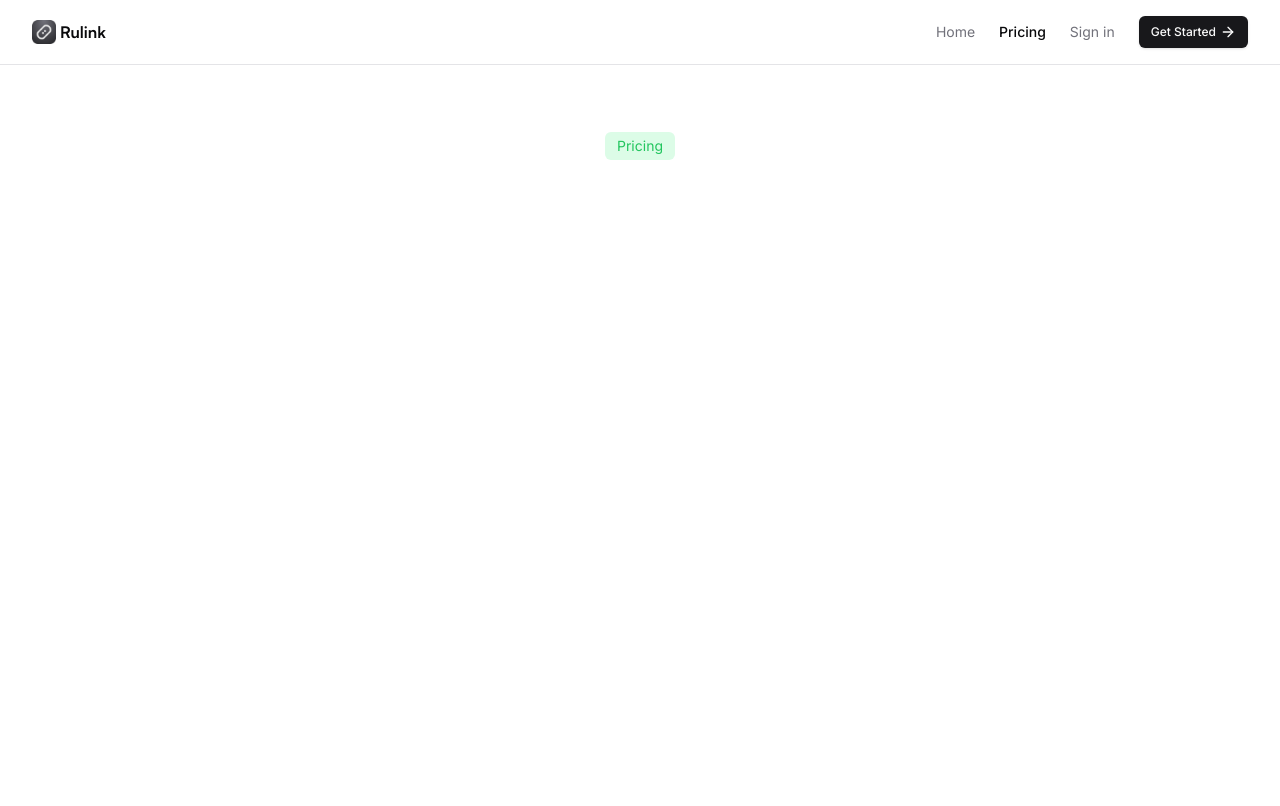
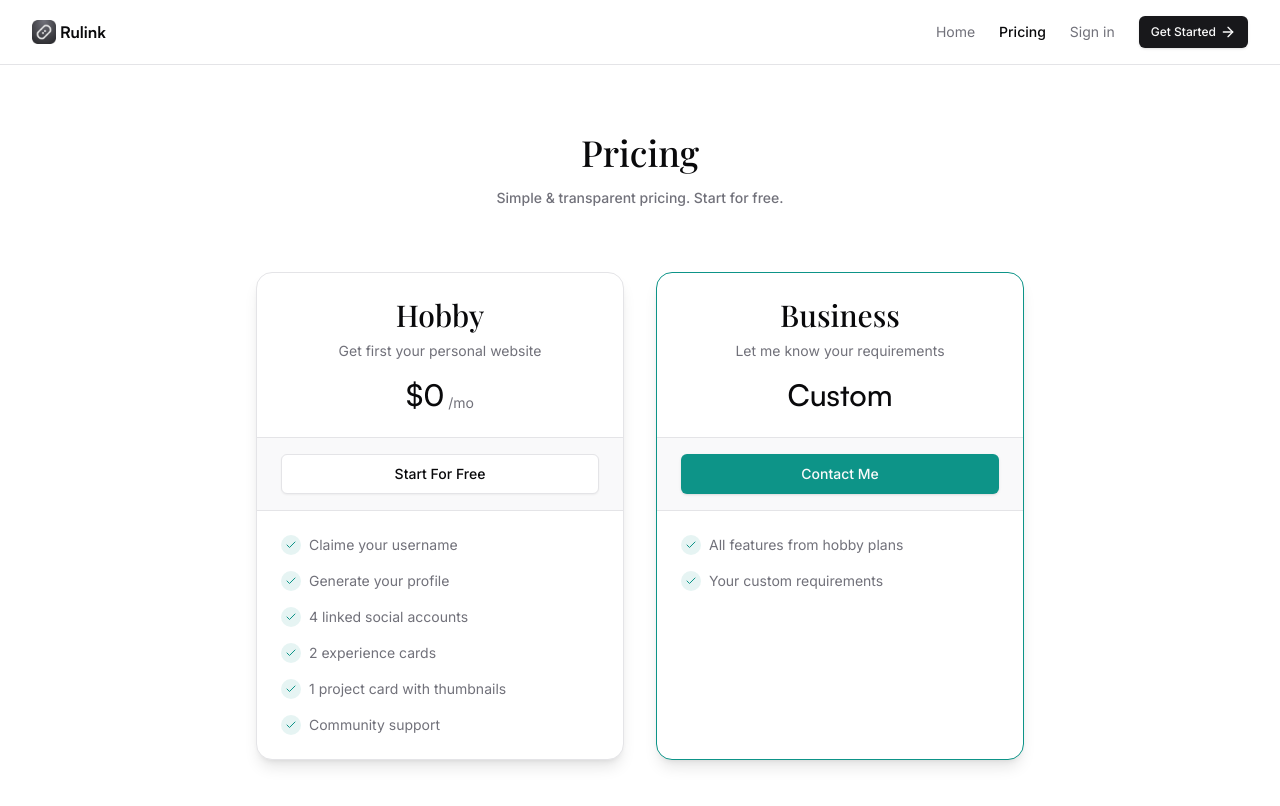
Before and after one commit to robiuzzaman4/rulink-frontend, a Next.js app: page /pricing in a window 1280 px wide. Shown: the top 806 px of the page. Built offline with nearby package versions, Linux system fonts and the light colour scheme; no server answers; a web font is replaced by a local one.

Commit message:
feat: pricing plans card design done

```diff
--- a/src/app/(unprotected)/pricing/page.tsx
+++ b/src/app/(unprotected)/pricing/page.tsx
@@ -1,10 +1,25 @@
-import Badge from "@/components/pages/pricing/badge";
+import PricingCard from "@/components/pages/pricing/pricing-card";
+import { PRICING_PLANS } from "@/constants/pricing";
 import React from "react";
 
 const PricingPage = () => {
   return (
-    <div className="mt-[68px] py-16">
-      <Badge />
+    <div className="mt-[68px] py-16 flex flex-col gap-16 px-4 lg:px-6">
+      {/* pricing header */}
+      <div className="w-fit mx-auto flex flex-col items-center justify-center gap-4">
+        <h2 className="text-3xl md:text-4xl text-center font-medium font-serif">
+          Pricing
+        </h2>
+        <p className="text-sm font-medium text-muted-foreground text-center">
+          Simple & transparent pricing. Start for free.
+        </p>
+      </div>
+      {/* pricing cards */}
+      <div className="w-full max-w-3xl mx-auto grid lg:grid-cols-2 gap-8">
+        {PRICING_PLANS?.map((pricing) => (
+          <PricingCard key={pricing?.id} pricing={pricing} />
+        ))}
+      </div>
     </div>
   );
 };
--- a/src/app/layout.tsx
+++ b/src/app/layout.tsx
@@ -5,7 +5,11 @@ import "./globals.css";
 import { ClerkProvider } from "@clerk/nextjs";
 import StoreProvider from "@/provider/store-provider";
 import { Toaster } from "sonner";
-import { CheckCircledIcon, CrossCircledIcon } from "@radix-ui/react-icons";
+import {
+  CheckCircledIcon,
+  CrossCircledIcon,
+  InfoCircledIcon,
+} from "@radix-ui/react-icons";
 
 const inter = Inter({
   subsets: ["latin"],
@@ -63,8 +67,11 @@ export default function RootLayout({
             <Toaster
               position="top-center"
               icons={{
-                success: <CheckCircledIcon className="text-rulink-primary h-5 w-5" />,
+                success: (
+                  <CheckCircledIcon className="text-rulink-primary h-5 w-5" />
+                ),
                 error: <CrossCircledIcon className="text-rose-600 h-5 w-5" />,
+                info: <InfoCircledIcon className="text-orange-600 h-5 w-5" />,
               }}
               className="text-sm font-sans"
             />
--- a/src/components/pages/pricing/pricing-card.tsx
+++ b/src/components/pages/pricing/pricing-card.tsx
@@ -1,11 +1,87 @@
-import React from 'react';
+"use client";
 
-const PricingCard = () => {
-    return (
-        <div>
+import { Button } from "@/components/ui/button";
+import { cn } from "@/lib/utils";
+import { TPricing } from "@/types";
+import { Check } from "lucide-react";
+import Link from "next/link";
+import React from "react";
+import { toast } from "sonner";
 
+interface PricingCardProps {
+  pricing: TPricing;
+}
+
+const PricingCard = ({ pricing }: PricingCardProps) => {
+  // === handle contact me ===
+  const handleContactMe = () => {
+    toast.info("Custom plan will be available soon.");
+  };
+
+  return (
+    <div
+      className={cn(
+        "bg-background rounded-2xl border border-border shadow-lg py-6 flex flex-col gap-4 lg:gap-6",
+        {
+          "border-rulink-primary": pricing?.plan === "Business",
+        }
+      )}
+    >
+      <div className="px-4 lg:px-6 flex flex-col gap-4">
+        {/* header section */}
+        <span className="grid gap-2">
+          <h1 className="text-center text-3xl font-medium font-serif">
+            {pricing?.plan}
+          </h1>
+          <p className="text-center text-sm text-muted-foreground">
+            {pricing?.description}
+          </p>
+        </span>
+        <div className="flex items-center justify-center w-full">
+          {pricing?.price === "FREE" ? (
+            <span className="flex items-end gap-1">
+              <p className="text-3xl text-center font-medium font-satoshi">
+                $0
+              </p>
+              <p className="text-sm text-muted-foreground">/mo</p>
+            </span>
+          ) : (
+            <span className="text-3xl text-center font-medium font-satoshi">
+              Custom
+            </span>
+          )}
         </div>
-    );
+      </div>
+      {/* action button */}
+      <div className="px-4 lg:px-6 py-4 grid place-items-center w-full bg-secondary/50 border-t border-t-border border-b border-b-border">
+        {pricing?.price === "FREE" ? (
+          <Button asChild className="w-full" variant="outline" size="lg">
+            <Link href="/sign-up">Start For Free</Link>
+          </Button>
+        ) : (
+          <Button
+            onClick={handleContactMe}
+            className="w-full"
+            variant="rulink"
+            size="lg"
+          >
+            Contact Me
+          </Button>
+        )}
+      </div>
+      {/* features */}
+      <div className="px-4 lg:px-6 grid gap-4">
+        {pricing?.features?.map((feature, index) => (
+          <div key={index} className="flex items-center gap-2">
+            <div className="h-5 w-5 rounded-full bg-rulink-primary/10 grid place-items-center text-rulink-primary">
+              <Check size={12} />
+            </div>
+            <p className="text-sm text-muted-foreground">{feature}</p>
+          </div>
+        ))}
+      </div>
+    </div>
+  );
 };
 
 export default PricingCard;
--- a/src/components/shared/dashboard-navbar.tsx
+++ b/src/components/shared/dashboard-navbar.tsx
@@ -19,7 +19,7 @@ import {
   DrawerHeader,
   DrawerTitle,
 } from "@/components/ui/drawer";
-import { navlinks } from "@/constants/navlinks";
+import { NAVLINKS } from "@/constants/navlinks";
 import { cn } from "@/lib/utils";
 import { UserButton } from "@clerk/nextjs";
 
@@ -77,7 +77,7 @@ const DashboardNavbar = () => {
                 Overview
               </h5>
               <div className="grid">
-                {navlinks.overview.map(({ label, href, icon }) => {
+                {NAVLINKS.overview.map(({ label, href, icon }) => {
                   const isActive = pathname === href;
                   return (
                     <Link
@@ -105,7 +105,7 @@ const DashboardNavbar = () => {
                 Manage
               </h5>
               <div className="grid">
-                {navlinks.manage.map(({ label, href, icon }) => {
+                {NAVLINKS.manage.map(({ label, href, icon }) => {
                   const isActive = pathname === href;
                   return (
                     <Link
--- a/src/components/shared/sidebar.tsx
+++ b/src/components/shared/sidebar.tsx
@@ -1,6 +1,6 @@
 "use client";
 
-import { navlinks } from "@/constants/navlinks";
+import { NAVLINKS } from "@/constants/navlinks";
 import { cn } from "@/lib/utils";
 import { UserButton } from "@clerk/nextjs";
 import { MoveRight } from "lucide-react";
@@ -35,7 +35,7 @@ const Sidebar = () => {
             Overview
           </h5>
           <div className="grid">
-            {navlinks.overview.map(({ label, href, icon }) => {
+            {NAVLINKS.overview.map(({ label, href, icon }) => {
               const isActive = pathname === href;
               return (
                 <Link
@@ -60,7 +60,7 @@ const Sidebar = () => {
         <div className="grid gap-2 px-6">
           <h5 className="text-xs font-medium text-muted-foreground">Manage</h5>
           <div className="grid">
-            {navlinks.manage.map(({ label, href, icon }) => {
+            {NAVLINKS.manage.map(({ label, href, icon }) => {
               const isActive = pathname === href;
               return (
                 <Link
--- a/src/constants/navlinks.tsx
+++ b/src/constants/navlinks.tsx
@@ -1,5 +1,5 @@
 import { Box, Earth, Sparkle, UserPen } from "lucide-react";
-export const navlinks = {
+export const NAVLINKS = {
   overview: [
     {
       label: "Overview",
--- a/src/constants/pricing.ts
+++ b/src/constants/pricing.ts
@@ -1,7 +1,7 @@
-export const pricing = [
+export const PRICING_PLANS = [
   {
     id: "1",
-    name: "Hobby",
+    plan: "Hobby",
     price: "FREE",
     description: "Get first your personal website",
     features: [
@@ -15,9 +15,9 @@ export const pricing = [
   },
   {
     id: "2",
-    name: "Business",
+    plan: "Business",
     price: "CUSTOM",
-    description: "Let us know your requirements",
+    description: "Let me know your requirements",
     features: [
       "All features from hobby plans",
       "Your custom requirements",
```
Also changed, not shown: src/types/index.ts (+8 -0 lines).
